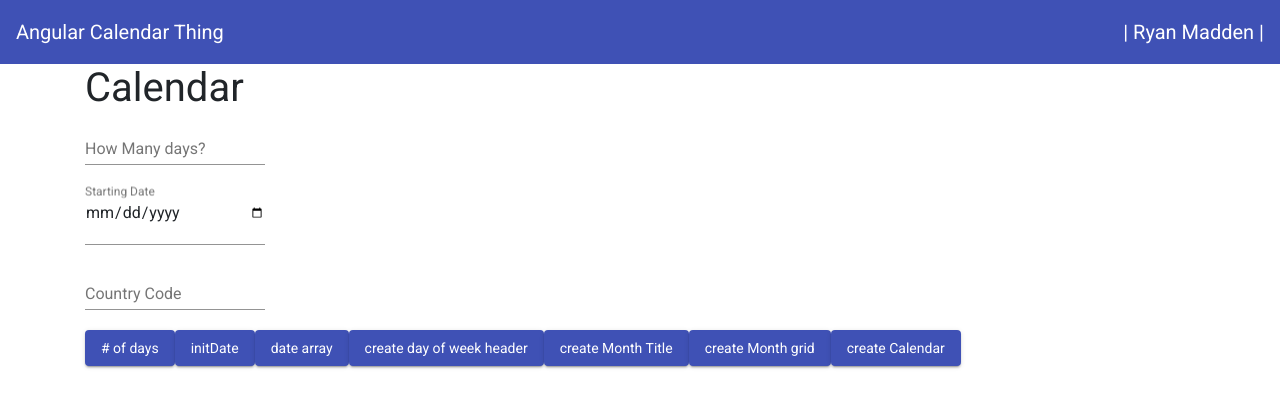
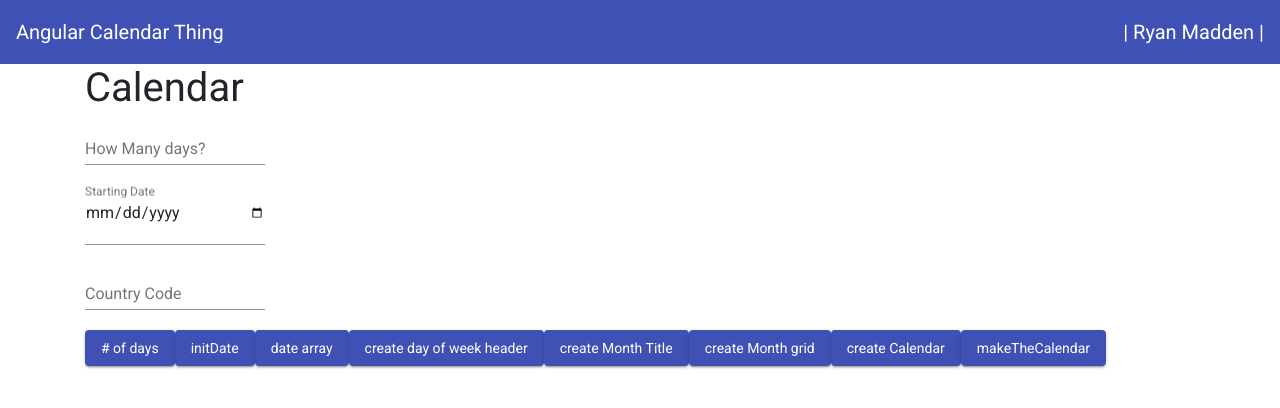
Before and after one commit to leederacola/calendar, an Angular app: page / in a window 1280 px wide. Shown: the top 408 px of the page. Built offline with nearby package versions, Linux system fonts and the light colour scheme.

Commit message:
I was making this way more difficualt

```diff
--- a/src/app/calendar/calendar.component.css
+++ b/src/app/calendar/calendar.component.css
@@ -11,24 +11,3 @@
     padding: 20px 0;
     font-size: 30px;
   }
-  .item0 {
-    grid-column: 0 / 0;
-  }
-  .item1 {
-    grid-column: 1 / 1;
-  }
-  .item2 {
-    grid-column: 2 / 2;
-  }
-  .item3 {
-    grid-column: 3 / 3;
-  }
-  .item4 {
-    grid-column: 4 / 4;
-  }
-  .item5 {
-    grid-column: 5 / 5;
-  }
-  .item6 {
-    grid-column: 6/6 ;
-  }
--- a/src/app/calendar/calendar.component.html
+++ b/src/app/calendar/calendar.component.html
@@ -35,6 +35,7 @@
   <button mat-raised-button color="primary" (click)="createMonthTitle()">create Month Title</button>
   <button mat-raised-button color="primary" (click)="createMonthGrid()">create Month grid</button>
   <button mat-raised-button color="primary" (click)="createCalendar()">create Calendar</button>
+  <button mat-raised-button color="primary" (click)="makeTheCalendar()">makeTheCalendar</button>
 
 
 </div>
--- a/src/app/calendar/calendar.component.ts
+++ b/src/app/calendar/calendar.component.ts
@@ -15,8 +15,54 @@ export class CalendarComponent implements OnInit {
   date = new Date();
   months = ["January", "February", "March", "April", "May", "June", "July", "August", "September", "October", "November", "December"];
   dateArray: Array<Date> = [];
+  numberDays: number;
 
-  numberDays: number;
+  makeTheCalendar(){
+    let d: Date = new Date();
+    d = this.date; // initial user input
+    let remaining = this.numberDays;
+    let m = -1;
+
+    while( remaining > 0 ){
+      console.log("start date: " + d.getFullYear());
+      console.log("remaining: " + remaining);
+
+      let div = document.createElement("div");
+      let text = document.createTextNode(d.getDate().toString()); // add date to div
+
+      if( d.getMonth() != m ){
+        m = d.getMonth();
+        //make header
+        let header = document.createElement("h1");
+        let text = document.createTextNode(this.months[d.getMonth()]);
+        header.appendChild(text);
+        document.getElementById("start").appendChild(header);
+        //make css grid
+        let grid = document.createElement("div");
+        grid.classList.add("grid-container");
+        document.getElementById("start").appendChild(grid);
+        // make day of week heading
+        this.createDaysHeader();
+
+        // new month = new start location
+        let str = (d.getDay() + 1) + "/" + (d.getDay() + 1); //css grid positioning grid-column: "3/3" = start day tuesday
+        div.setAttribute("style", "grid-column: " + str);
+      }//end new month if
+
+      //check for weekend
+      if(d.getDay() == 0 || d.getDay() == 6){
+        div.classList.add("we");
+      }
+      //finally add div
+      document.getElementById("start").appendChild(div);
+
+      // book keeping
+      d.setDate( d.getDate() + 1 ); //increment date
+      remaining --;
+      console.log("end date: " + d);
+      console.log("remaining: " + remaining);
+    } //end while
+  }
 
 
 
@@ -82,6 +128,7 @@ export class CalendarComponent implements OnInit {
     //make 7 divs sun-sat
     for (let d of days) {
       var div = document.createElement("div");
+      div.classList.add("header");
       var t = document.createTextNode(d);
       div.appendChild(t);
       grid.appendChild(div);
@@ -109,7 +156,7 @@ export class CalendarComponent implements OnInit {
   }
 
 
-  initDate(startDate) {
+  initDate() {
     let str = this.startDate;
     let m = parseInt(str.substring(8, 10));
     let d = parseInt(str.substring(5, 7)) - 1;
@@ -119,7 +166,8 @@ export class CalendarComponent implements OnInit {
     //console.log("Date object this.date: " + this.date);
     let n = this.date.getDay() + 1;
     this.startGrid = n + "/" + n;
-    //console.log(this.startGrid);
+    console.log("input (start date): " + this.startDate );
+    console.log("initDate(): " + this.date);
   }
 
 
```
